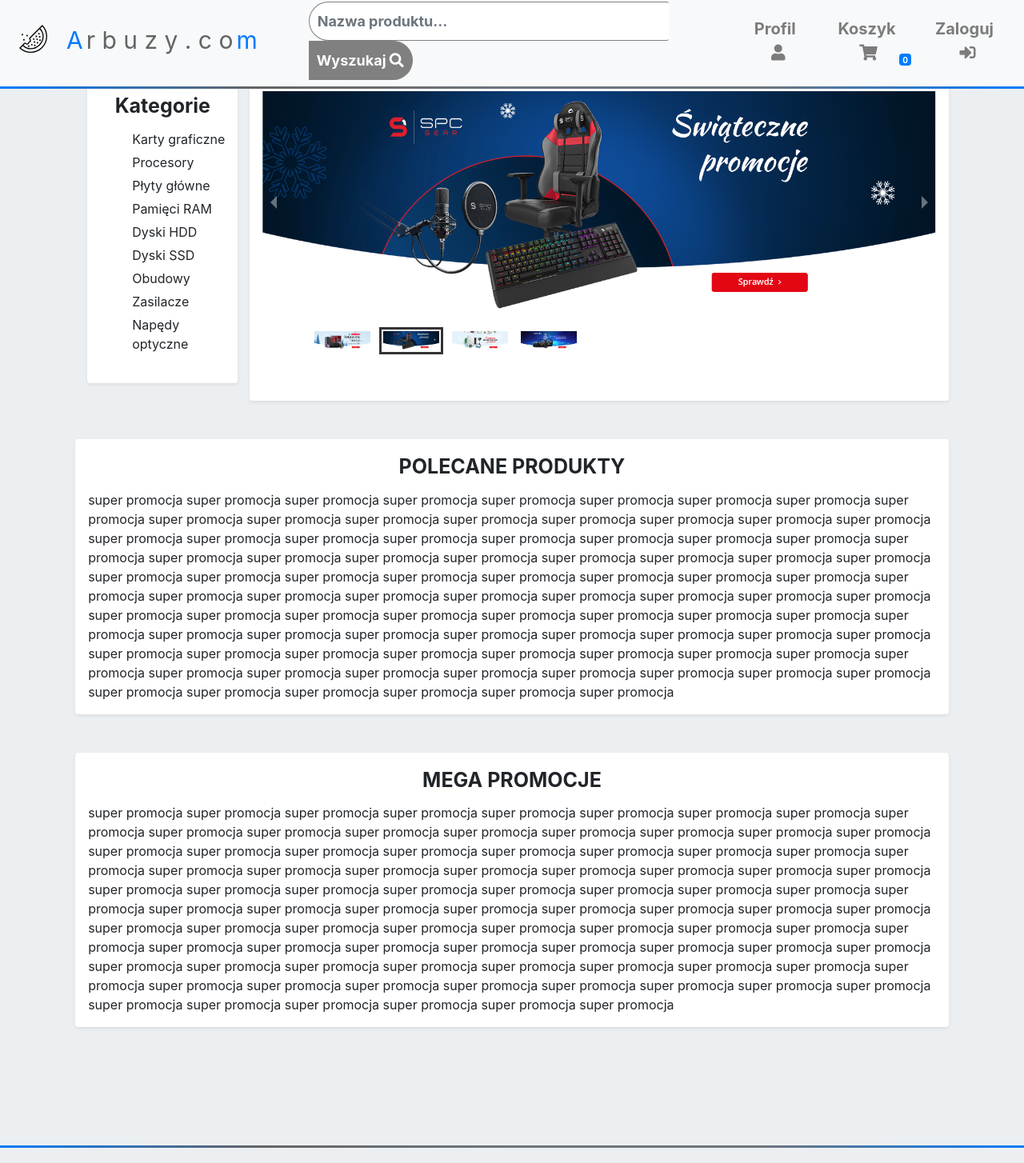
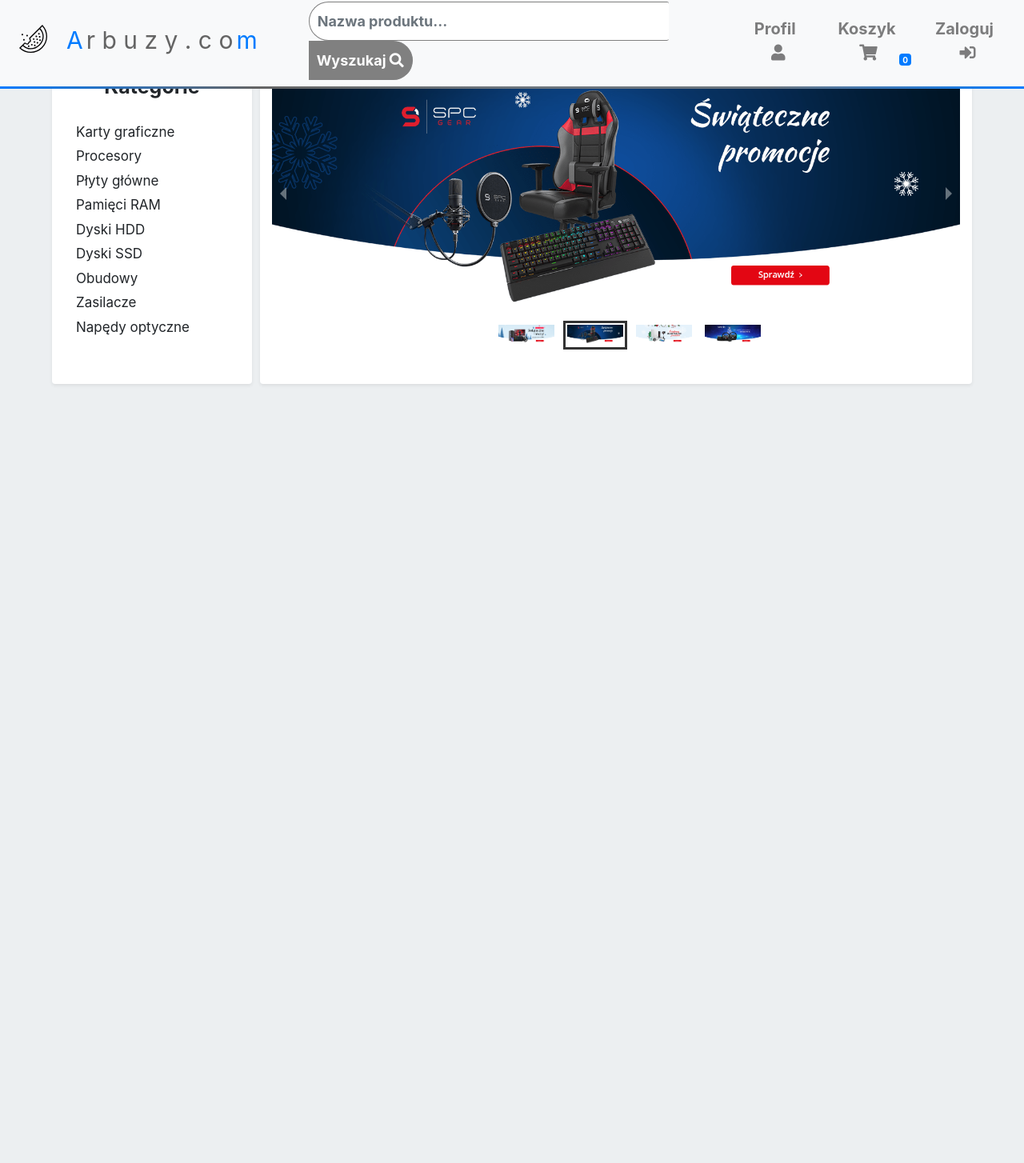
Before and after one commit to OstrowskiBartosz/Arbuzy, a React (Create React App) app in the folder client/: page / in a window 1280 px wide. Shown: the part 6-1460 px from the top of the page at 80% size. After the commit the page ends 800 px from the top, so only its background shows below. Built offline with nearby package versions, Linux system fonts and the light colour scheme.

Commit message:
początek kształtowania strony głównej

```diff
--- a/client/src/App.css
+++ b/client/src/App.css
@@ -296,10 +296,47 @@
   display: inline-block;
 }
 /* STRONA GŁÓWNA */
+.container {
+  cursor: auto;
+  user-select: auto;
+}
+
+.container.mainpage {
+  margin-top: 86px;
+  padding: 10px;
+}
+
+.row {
+  display: -webkit-box;
+  display: -webkit-flex;
+  display: -ms-flexbox;
+  display: flex;
+}
+.row > [class*="col-"] {
+  display: flex;
+  flex-direction: column;
+}
+
+@media (min-width: 992px) {
+  .categoryCol {
+    max-width: 250px;
+    margin-right: 10px;
+  }
+}
+
+@media (max-width: 991.98px) {
+  .categoryCol {
+    margin-bottom: 10px;
+  }
+
+  .carouselCol {
+    margin-bottom: 10px;
+  }
+}
+
 .categoryBar {
   padding: 15px;
   text-align: left;
-  margin-top: 40px;
 }
 .categoryHeader {
   text-align: center;
@@ -325,6 +362,11 @@
 
 .megaPromocjeBar {
   text-align: left;
+}
+
+.carousel {
+  margin-top: 10px !important;
+  min-width: 680px;
 }
 
 .testheader {
--- a/client/src/components/MainPage.jsx
+++ b/client/src/components/MainPage.jsx
@@ -15,85 +15,11 @@ class MainPage extends React.Component {
   }
   render() {
     return (
-      <div>
-        <div>
-          <div className="row navbar-padding">
-            <div className="col-1"></div>
-            <div className="col-2">
+      <div className="container mainpage">
+        <div className="row d-flex flex-wrap">
           <CategoryBar />
-            </div>
-            <div className="col-8 MainPageBar componentBackgroundColor shadow-sm p-3 mb-5 bg-white rounded">
           <BanerCarousel />
         </div>
-            <div className="col-1"></div>
-          </div>
-          <div className="row">
-            <div className="col-1"></div>
-            <div className="col-10 polecaneProduktyBar componentBackgroundColor shadow-sm p-3 mb-5 bg-white rounded">
-              <div className="testheader">POLECANE PRODUKTY</div>
-              <div>
-                super promocja super promocja super promocja super promocja
-                super promocja super promocja super promocja super promocja
-                super promocja super promocja super promocja super promocja
-                super promocja super promocja super promocja super promocja
-                super promocja super promocja super promocja super promocja
-                super promocja super promocja super promocja super promocja
-                super promocja super promocja super promocja super promocja
-                super promocja super promocja super promocja super promocja
-                super promocja super promocja super promocja super promocja
-                super promocja super promocja super promocja super promocja
-                super promocja super promocja super promocja super promocja
-                super promocja super promocja super promocja super promocja
-                super promocja super promocja super promocja super promocja
-                super promocja super promocja super promocja super promocja
-                super promocja super promocja super promocja super promocja
-                super promocja super promocja super promocja super promocja
-                super promocja super promocja super promocja super promocja
-                super promocja super promocja super promocja super promocja
-                super promocja super promocja super promocja super promocja
-                super promocja super promocja super promocja super promocja
-                super promocja super promocja super promocja super promocja
-                super promocja super promocja super promocja super promocja
-                super promocja super promocja super promocja
-              </div>
-            </div>
-            <div className="col-1"></div>
-          </div>
-
-          <div className="row">
-            <div className="col-1"></div>
-            <div className="col-10 megaPromocjeBar componentBackgroundColor shadow-sm p-3 mb-5 bg-white rounded">
-              <div className="testheader">MEGA PROMOCJE</div>
-              <div>
-                super promocja super promocja super promocja super promocja
-                super promocja super promocja super promocja super promocja
-                super promocja super promocja super promocja super promocja
-                super promocja super promocja super promocja super promocja
-                super promocja super promocja super promocja super promocja
-                super promocja super promocja super promocja super promocja
-                super promocja super promocja super promocja super promocja
-                super promocja super promocja super promocja super promocja
-                super promocja super promocja super promocja super promocja
-                super promocja super promocja super promocja super promocja
-                super promocja super promocja super promocja super promocja
-                super promocja super promocja super promocja super promocja
-                super promocja super promocja super promocja super promocja
-                super promocja super promocja super promocja super promocja
-                super promocja super promocja super promocja super promocja
-                super promocja super promocja super promocja super promocja
-                super promocja super promocja super promocja super promocja
-                super promocja super promocja super promocja super promocja
-                super promocja super promocja super promocja super promocja
-                super promocja super promocja super promocja super promocja
-                super promocja super promocja super promocja super promocja
-                super promocja super promocja super promocja super promocja
-                super promocja super promocja super promocja
-              </div>
-            </div>
-            <div className="col-1"></div>
-          </div>
-        </div>
-        <PageFooter />
       </div>
     );
   }
@@ -106,11 +32,9 @@ class CategoryBar extends React.Component {
   }
   render() {
     return (
-      <div>
-        <div>
-          <div className="categoryBar componentBackgroundColor shadow-sm p-3 mb-5 bg-white rounded">
+      <div className="col categoryCol shadow-sm bg-white rounded">
         <div className="categoryHeader">Kategorie</div>
-            <ul>
+        <ul className="categoryBar">
           <li id="3" className="categoryLink">
             Karty graficzne
           </li>
@@ -140,8 +64,6 @@ class CategoryBar extends React.Component {
           </li>
         </ul>
       </div>
-        </div>
-      </div>
     );
   }
 }
@@ -149,6 +71,7 @@ class CategoryBar extends React.Component {
 class BanerCarousel extends React.Component {
   render() {
     return (
+      <div className="col corouselCol shadow-sm bg-white rounded">
         <Carousel
           autoPlay
           showIndicators={false}
@@ -169,6 +92,7 @@ class BanerCarousel extends React.Component {
             <img src={Baner4} />
           </div>
         </Carousel>
+      </div>
     );
   }
 }
--- a/client/src/components/Profile.jsx
+++ b/client/src/components/Profile.jsx
@@ -40,7 +40,7 @@ class Profile extends React.Component {
       return <Redirect to={this.props.redirect} />;
     }
     return (
-      <div className="container options">
+      <div className="container options shadow-sm bg-white rounded">
         <div className="d-flex flex-wrap">
           <div className="col">
             <button
```
Lines whose indentation alone changed are shown as unchanged.
